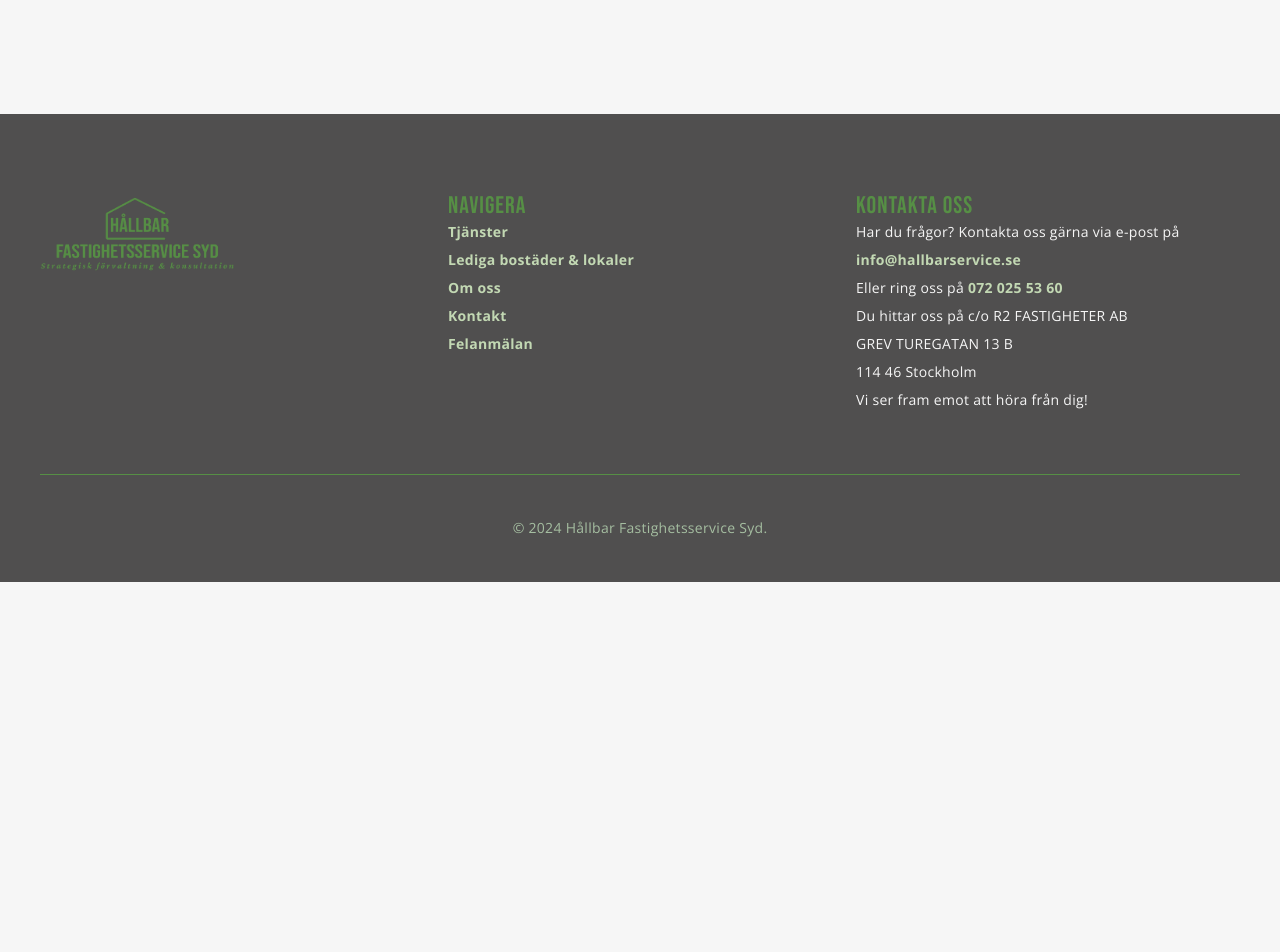
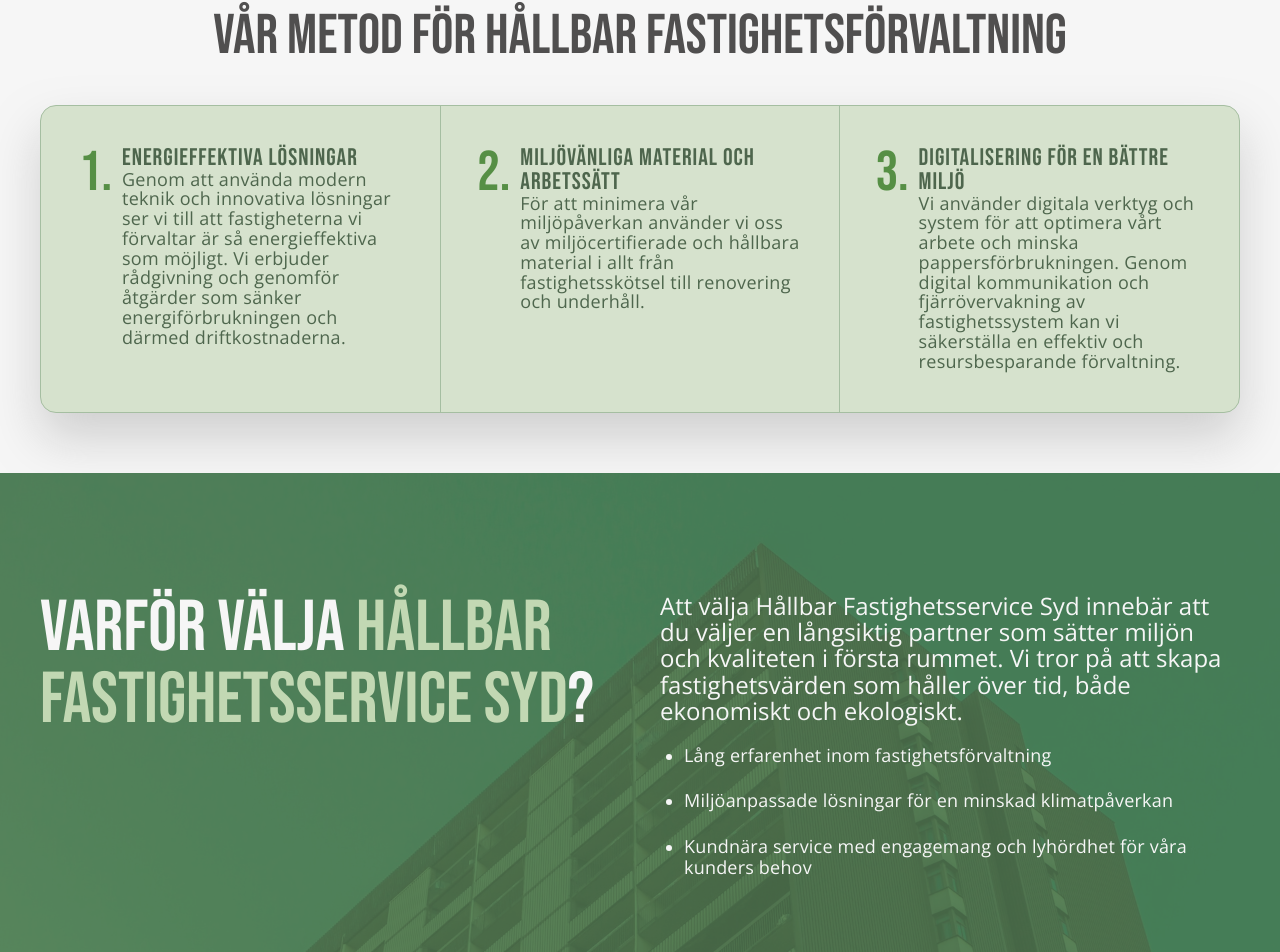
Before and after one commit to Wztrbrg/hfts, a React (Vite) app: page /om-oss in a window 1280 px wide. Shown: the part 1716-2668 px from the top of the page. Before the commit the page ends 2298 px from the top, so only its background shows below. Built offline with nearby package versions, Linux system fonts and the light colour scheme.

Commit message:
almost done aboutPage, lots of styling fixes here and there

```diff
--- a/src/assets/style/about-page/about-content.scss
+++ b/src/assets/style/about-page/about-content.scss
@@ -4,16 +4,15 @@
   width: 100%;
   display: flex;
   justify-content: center;
-  padding: 120px 0;
+  padding-top: 120px;
 
   .content {
     width: 100%;
-    // max-width: $max-content-w;
     display: flex;
     align-items: center;
     flex-direction: column;
-    // gap: 150px;
 
+    //FULL WIDTH ROW
     .about-card-full {
       width: 100%;
       max-width: 1000px;
@@ -21,7 +20,7 @@
       justify-content: center;
       gap: 40px;
       background: $bg-color;
-      margin-bottom: 75px;
+      margin-bottom: 80px;
       padding: 0 16px;
 
       .about-card-img {
@@ -44,6 +43,7 @@
       }
     }
 
+    // FULL WIDTH SPLIT
     .about-card-section {
       position: relative;
       width: 100%;
@@ -55,7 +55,7 @@
       // justify-content: center;
       flex-direction: column;
       align-items: center;
-      padding: 75px 16px;
+      padding: 80px 16px;
 
       .bg-blur-blob {
         position: absolute;
@@ -104,4 +104,137 @@
       }
     }
   }
+
+  // APPROACH SECTION
+  .approach-section {
+    position: relative;
+    width: 100%;
+    max-width: 1200px;
+    display: flex;
+    flex-direction: column;
+    align-items: center;
+
+    padding: 60px 0;
+    // margin: 80px 0;
+    border-radius: 16px;
+
+    header {
+      margin-bottom: 40px;
+    }
+
+    .h-divider {
+      width: 100%;
+      height: 1px;
+      background-color: $prim-bord;
+    }
+
+    .approach-grid {
+      width: 100%;
+      max-width: $max-content-w;
+      display: flex;
+      gap: 8px;
+      background-color: #d6e2cd;
+      padding: 0 10px;
+      border: 1px solid $prim-bord;
+      border-radius: 16px;
+      box-shadow: 0 25px 50px #83838356;
+
+      .v-divider {
+        height: 100%;
+        width: 1px;
+        background-color: $prim-bord;
+      }
+
+      .approach-box {
+        width: 33.33%;
+        display: flex;
+        justify-content: center;
+        // align-items: center;
+        padding: 40px 28px;
+        gap: 10px;
+        // background-color: #d4e9c785;
+
+        h1 {
+          // font-size: 300px;
+          // opacity: 0.2;
+        }
+
+        .text {
+          z-index: 3;
+
+          h2 {
+            // text-align: center;
+          }
+        }
+
+        &.empty {
+          background-color: #bed4b000;
+
+          p {
+            line-height: 1.4;
+          }
+        }
+      }
+    }
+  }
+
+  .why-section {
+    position: relative;
+    width: 100%;
+    // height: 50vh;
+    display: flex;
+    justify-content: center;
+    padding: 120px 16px;
+    background-color: #517751;
+    overflow: hidden;
+
+    .bg-img-overlay {
+      width: 100%;
+      height: 100%;
+      position: absolute;
+      top: 0;
+      left: 0;
+      background-image: url(../../images/building.jpg);
+      background-size: cover;
+      background-position: center;
+      opacity: 0.15;
+      mix-blend-mode: overlay;
+    }
+
+    .why-content {
+      position: relative;
+      width: 100%;
+      max-width: $max-content-w;
+      height: 100%;
+      display: flex;
+      justify-content: space-between;
+      // align-items: center;
+      gap: 40px;
+
+      .heading-container {
+        width: 50%;
+        // max-width: 900px;
+        display: flex;
+        flex-direction: column;
+        // gap: 24px;
+        z-index: 2;
+      }
+
+      .text {
+        width: 50%;
+        display: flex;
+        flex-direction: column;
+        gap: 20px;
+        ul {
+          display: flex;
+          flex-direction: column;
+          gap: 24px;
+          padding: 0 24px;
+          li {
+            color: $bg-color;
+          }
+        }
+      }
+    }
+  }
 }
--- a/src/assets/style/globals/__variables.scss
+++ b/src/assets/style/globals/__variables.scss
@@ -4,6 +4,7 @@
 // Colors
 $bg-color: #f6f6f6;
 $prim-color: #c2d8b3;
+$prim-color-dk: #4e664d;
 $sec-color: #aa9f7a;
 $acc-color: #568f45;
 $txt-color: #504f4f;
--- a/src/assets/style/globals/global.scss
+++ b/src/assets/style/globals/global.scss
@@ -53,6 +53,10 @@
 
 .pr-txt {
   color: $prim-color;
+}
+
+.dp-txt {
+  color: $prim-color-dk;
 }
 
 .acc-txt {
--- a/src/assets/style/home-page/values-box.scss
+++ b/src/assets/style/home-page/values-box.scss
@@ -12,6 +12,7 @@
   z-index: 10;
   border: 1px solid $prim-bord;
   border-radius: 24px;
+  box-shadow: 0 25px 50px #83838356;
 
   .value {
     width: 100%;
--- a/src/components/about-page/AboutContent.jsx
+++ b/src/components/about-page/AboutContent.jsx
@@ -26,11 +26,11 @@
           <div className="bg-blur-blob left"></div>
           <div className="bg-blur-blob center"></div>
           <article className='about-card'>
-            <h3 className="m-h acc-txt">
+            <h3 className="lc-h acc-txt">
               Vårt uppdrag
             </h3>
             <div className="text">
-              <h1 className="l-h dk-txt">
+              <h1 className="m-h dk-txt">
                 Att skapa hållbara och trivsamma fastighetsmiljöer för framtiden
               </h1>
               <p className="l-p dk-txt">
@@ -40,11 +40,11 @@
           </article>
 
           <article className='about-card'>
-            <h3 className="m-h acc-txt">
+            <h3 className="lc-h acc-txt">
               Våra värderingar
             </h3>
             <div className="text">
-              <h1 className="l-h dk-txt">
+              <h1 className="m-h dk-txt">
                 Hållbarhet, kvalitet och engagemang
               </h1>
               <p className="l-p dk-txt">
@@ -53,6 +53,80 @@
             </div>
           </article>
         </section>
+
+        <section className="approach-section">
+          <header>
+            <h1 className="l-h dk-txt">Vår metod för hållbar fastighetsförvaltning</h1>
+          </header>
+          {/* <div className="h-divider"></div> */}
+          <section className="approach-grid">
+
+            <article className="approach-box">
+              <h1 className="l-h acc-txt">1.</h1>
+              <div className="text">
+                <h2 className="lc-h dp-txt">
+                  Energieffektiva lösningar
+                </h2>
+                <p className="lc-p dp-txt">
+                  Genom att använda modern teknik och innovativa lösningar ser vi till att fastigheterna vi förvaltar är så energieffektiva som möjligt. Vi erbjuder rådgivning och genomför åtgärder som sänker energiförbrukningen och därmed driftkostnaderna.
+                </p>
+              </div>
+            </article>
+            <div className="v-divider"></div>
+            <article className="approach-box">
+              <h1 className="l-h acc-txt">2.</h1>
+              <div className="text">
+                <h2 className="lc-h dp-txt">
+                  Miljövänliga material och arbetssätt
+                </h2>
+                <p className="lc-p dp-txt">
+                  För att minimera vår miljöpåverkan använder vi oss av miljöcertifierade och hållbara material i allt från fastighetsskötsel till renovering och underhåll.
+                </p>
+              </div>
+            </article>
+            <div className="v-divider"></div>
+            <article className="approach-box">
+              <h1 className="l-h acc-txt">3.</h1>
+              <div className="text">
+                <h2 className="lc-h dp-txt">
+                  Digitalisering för en bättre miljö
+                </h2>
+                <p className="lc-p dp-txt">
+                  Vi använder digitala verktyg och system för att optimera vårt arbete och minska pappersförbrukningen. Genom digital kommunikation och fjärrövervakning av fastighetssystem kan vi säkerställa en effektiv och resursbesparande förvaltning.
+                </p>
+              </div>
+            </article>
+
+          </section>
+        </section>
+
+        <section className="why-section">
+          <div className="bg-img-overlay"></div>
+          <article className="why-content">
+            <header className='heading-container'>
+              <h1 className="h-h lt-txt">
+                Varför välja <span className="pr-txt">Hållbar Fastighetsservice Syd</span>?
+              </h1>
+            </header>
+            <div className="text">
+              <p className="h-sub lt-txt">
+                Att välja Hållbar Fastighetsservice Syd innebär att du väljer en långsiktig partner som sätter miljön och kvaliteten i första rummet. Vi tror på att skapa fastighetsvärden som håller över tid, både ekonomiskt och ekologiskt.
+              </p>
+              <ul>
+                <li>
+                  <p className="l-p lt-txt">Lång erfarenhet inom fastighetsförvaltning</p>
+                </li>
+                <li>
+                  <p className="l-p lt-txt">Miljöanpassade lösningar för en minskad klimatpåverkan</p>
+                </li>
+                <li>
+                  <p className="l-p lt-txt">Kundnära service med engagemang och lyhördhet för våra kunders behov</p>
+                </li>
+              </ul>
+            </div>
+
+          </article>
+        </section>
       </div>
     </section>
   )
```
